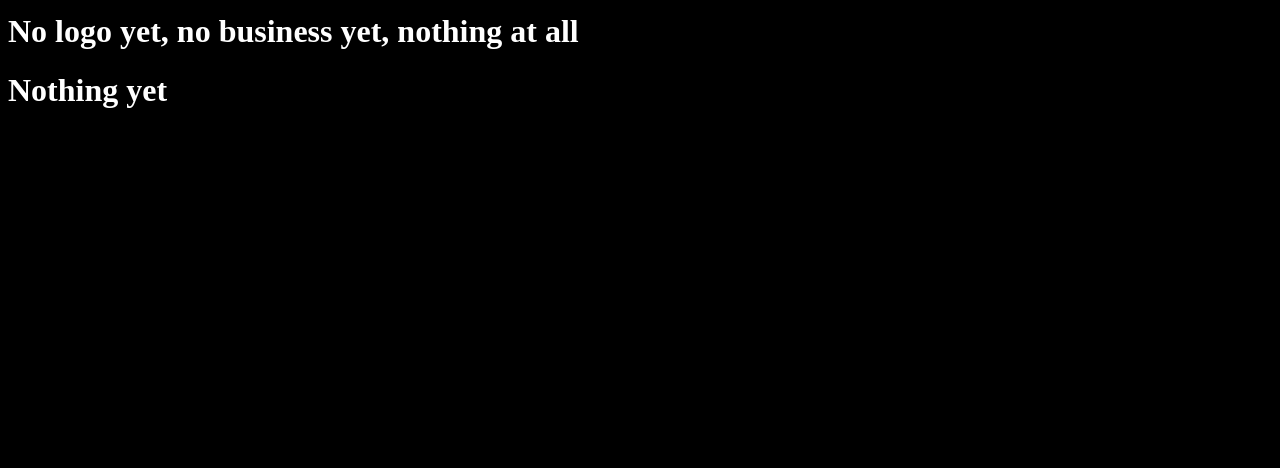
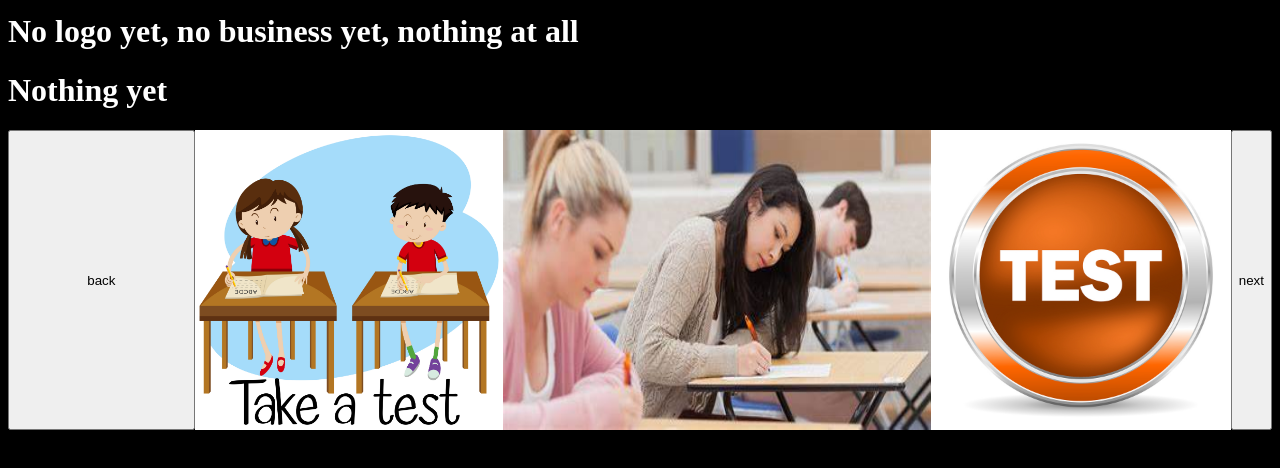
Before and after one commit to JoyzaTech/Joyza-Home, a plain HTML site: page index.html in a window 1280 px wide. Shown: the part 118-586 px from the top of the page. Drawn offline with nearby package versions, Linux system fonts and the light colour scheme.

Commit message:
working on slider yipee

```diff
--- a/index.html
+++ b/index.html
@@ -18,7 +18,15 @@
     <div id="line"></div>
     <h1>No logo yet, no business yet, nothing at all</h1>
     <h1>Nothing yet</h1>
-
+    <div id="slider">
+        <div id="item1"><img src="./images/test_img.jpg" alt=""></div>
+        <div id="item2"><img src="./images/test_img2.jpg" alt=""></div>
+        <div id="item3"><img src="./images/test_img3.jpg" alt=""></div>
+        <div id="item4"><img src="./images/test_img4.jpg" alt=""></div>
+        <button id="back">back</button>
+        <button id="next">next</button>
+    </div>
     <script src="https://code.jquery.com/jquery-3.7.1.js" integrity="sha256-eKhayi8LEQwp4NKxN+CfCh+3qOVUtJn3QNZ0TciWLP4=" crossorigin="anonymous"></script>
+    <script src="./js/index.js"></script>
 </body>
 </html>
--- a/js/index.js
+++ b/js/index.js
@@ -1,102 +1,20 @@
 $(document).ready(function(){
 
-let width = window.innerWidth
-let height = window.innerHeight
+    let width = window.innerWidth
+    let height = window.innerHeight
 
-let dimensions = [width, height]
+    let dimensions = [width, height]
 
-
-
-
-
-
-
-
-
-
-
-
-
-
-
-
-
-
-
-
-
-
-
-
-
-
-
-
-
-
-
-
-
-
-
-
-
-
-
-
-
-
-
-
-
-
-
-
-
-
-
-
-
-
-
-
-
-
-
-
-
-
-
-
-
-
-
-
-
-
-
-
-
-
-
-
-
-
-
-
-
-
-
-
-
-
-
-
-
-
-
-
-
-
-
+    let slide = 1
+    $('#next').click(function(){
+        if(slide == 1){
+            $('#item' + slide).css('visibility', 'hidden')
+            $('#item' + (slide+3)).css('visibility', 'visible')
+            slide++
+            for(;slide<=4;slide++){
+                $('#item' + slide).css('grid-area', 'slide' + (slide-1))
+            }
+            slide = 2
+        }
+    })
 });
--- a/sass/styles.scss
+++ b/sass/styles.scss
@@ -10,3 +10,36 @@ body{
 h1{
     color: white;
 }
+#slider{
+    display: grid;
+    width: 100%;
+    grid-template-areas: 'back slide1 slide1 slide1 slide2 slide2 slide2 slide3 slide3 slide3 next';
+    div{
+        img{
+            width: 100%;
+            height: 300px;
+        }
+    }
+    button{
+        width: 100%;
+        height: 300px;
+    }
+    #back{
+        grid-area: back;
+    }
+    #next{
+        grid-area: next;
+    }
+    #item1{
+        grid-area: slide1;
+    }
+    #item2{
+        grid-area: slide2;
+    }
+    #item3{
+        grid-area: slide3;
+    }
+    #item4{
+        visibility: hidden;
+    }
+}
```
Also changed, not shown: css/styles.css, css/styles.min.css, images/test_img3.jpg (added), images/test_img4.jpg (added), 2 other files.
